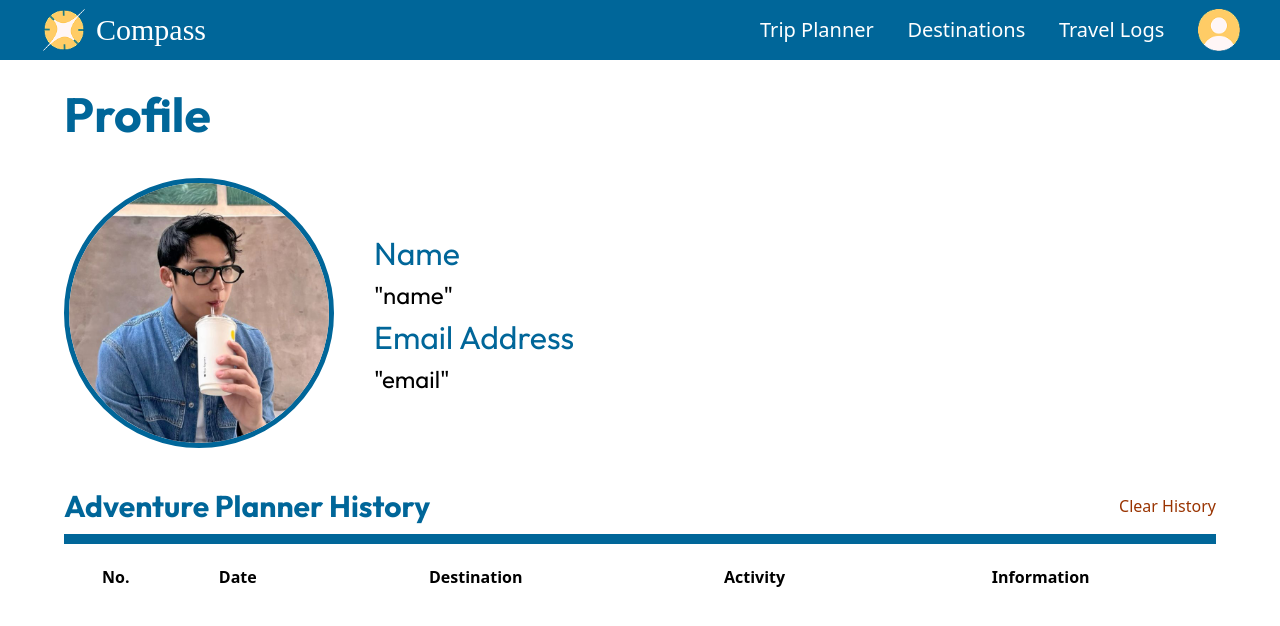
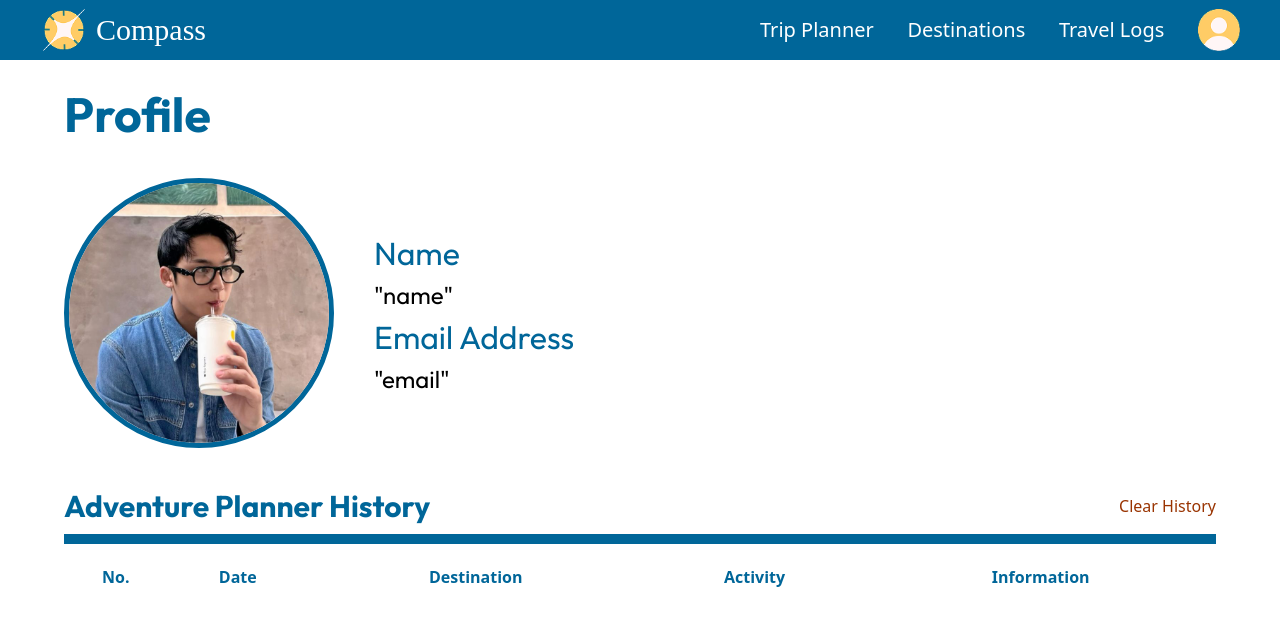
Before and after one commit to Idris0420/Compass, a React (Vite) app: page /profile in a window 1280 px wide. Shown: the top 626 px of the page. Built offline with nearby package versions, Linux system fonts and the light colour scheme; a web font is replaced by a local one.

Commit message:
changed th color

```diff
--- a/src/Profile.jsx
+++ b/src/Profile.jsx
@@ -29,7 +29,7 @@ function Profile(){
                     <div>
                     <table className="w-full h-5 mt-5">
                         <thead>
-                            <tr>
+                            <tr className="text-[#006699]">
                                 <th>No.</th>
                                 <th>Date</th>
                                 <th>Destination</th>
```
